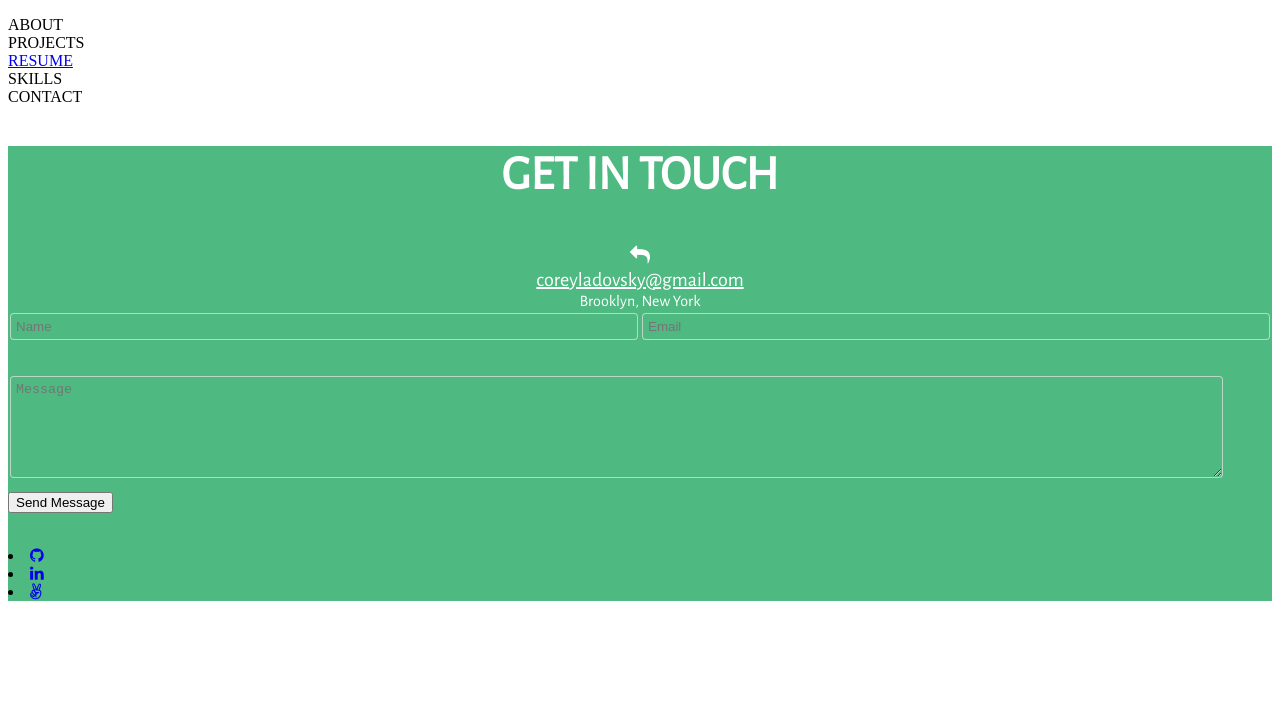
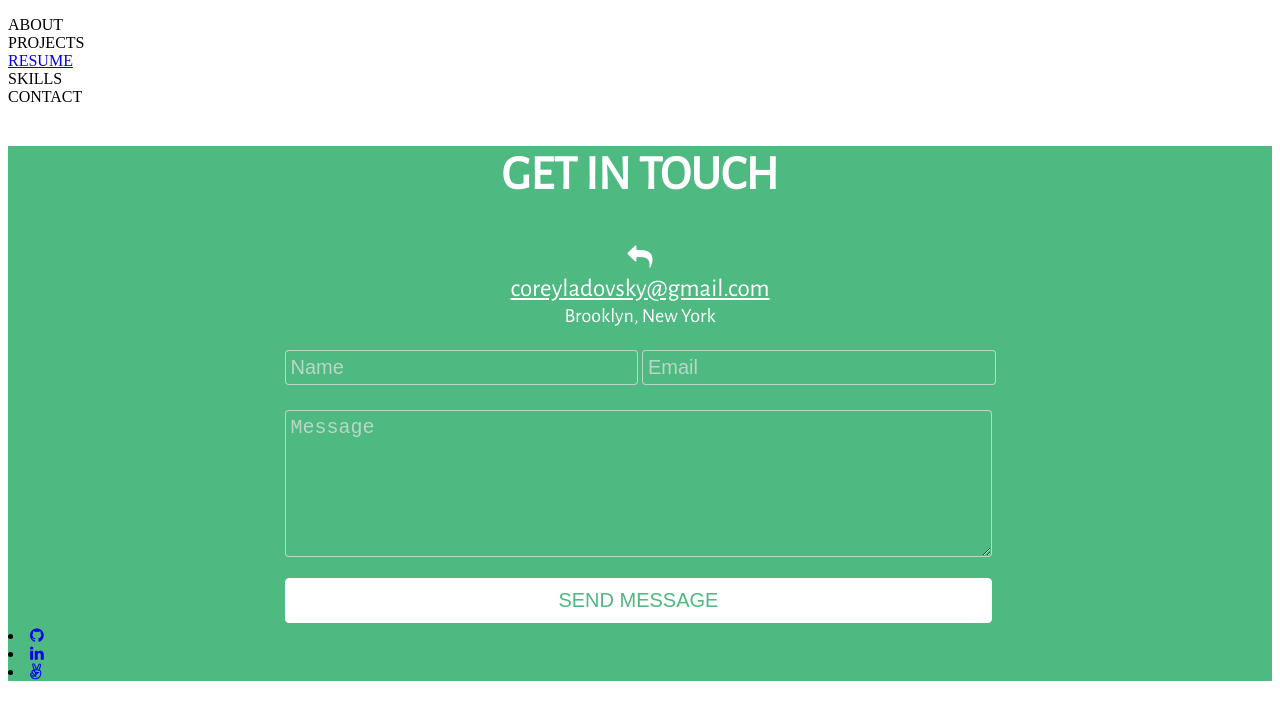
Before and after one commit to coreyladovsky/portfolio, a React (Create React App) app: page /contact in a window 1280 px wide. Shown: the top 720 px of the page. Built offline with nearby package versions, Linux system fonts and the light colour scheme; the HTML template or start-up script is replaced by a standard one.

Commit message:
almost styled contact

```diff
--- a/src/components/contact.css
+++ b/src/components/contact.css
@@ -18,10 +18,12 @@ ul {
   list-style: none;
   margin: auto;
   text-align: center;
+    font-size: 20px;
+    margin-bottom: 20px;
 }
 
 .email-links-ul a {
-  font-size: 20px;
+  font-size: 25px;
   color: white;
 }
 
@@ -29,8 +31,10 @@ ul {
 .email-form {
   display: grid;
   grid-template-columns: 1fr;
-  grid-template-rows: 1fr 2fr 1fr;
+  grid-template-rows: 1fr 3fr 1fr;
   grid-gap: .5em;
+  max-width: 715px;
+  margin: auto;
 }
 
 .name-email-input {
@@ -39,11 +43,14 @@ ul {
 }
 .name-email-input input {
   border-radius: 4px;
-  width: 50%;
+  width: 48%;
   padding: 5px;
   margin: 2px;
   background: #4eb980;
-    border: solid 1px rgba(224, 224, 224, 0.75)
+    border: solid 1px rgba(224, 224, 224, 0.75);
+    color: white;
+    font-size: 20px;
+
 }
 
 .name-email-input input:focus {
@@ -54,13 +61,21 @@ ul {
 
 }
 
+::placeholder {
+    color:  rgba(224, 224, 224, 0.75);
+    opacity: 1;
+  }
+
 .textarea textarea {
-  width: 95%;
+  width: 98%;
   margin: 2px;
   padding: 5px;
+  padding-right: 0px;
   border-radius: 4px;
   background: #4eb980;
-  border: solid 1px rgba(224, 224, 224, 0.75)
+  border: solid 1px rgba(224, 224, 224, 0.75);
+  height: 85%;
+  font-size: 20px;
 
 }
 
@@ -68,6 +83,29 @@ ul {
   background: rgba(224, 224, 224, 0.15);
   border: 1px solid white;
   outline: none;
+}
+
+.sumbit-container {
+  align-content: center;
+}
+
+.submit {
+  background: white;
+  width: 99%;
+  padding: 10px;
+  margin: 2px;
+  color: #4eb980;
+  font-size: 20px;
+  border-radius: 4px;
+  border: 1px solid white;
+
+}
+
+.submit:hover {
+  color: white;
+  background: #4eb980;
+  cursor: pointer;
+  transition: color 0.2s ease-in-out, background-color 0.2s ease-in-out;
 }
 
 
@@ -85,5 +123,4 @@ ul {
 
 
 
-
 /* comment */
--- a/src/components/contact.jsx
+++ b/src/components/contact.jsx
@@ -38,8 +38,8 @@ class Contact extends React.Component {
           <div className="textarea">
             <textarea name="message" placeholder="Message" rows="6" />
           </div>
-          <div>
-            <input type="submit" value="Send Message" />
+          <div className="sumbit-container">
+            <input className="submit" type="submit" value="SEND MESSAGE" />
           </div>
         </form>
 
```
